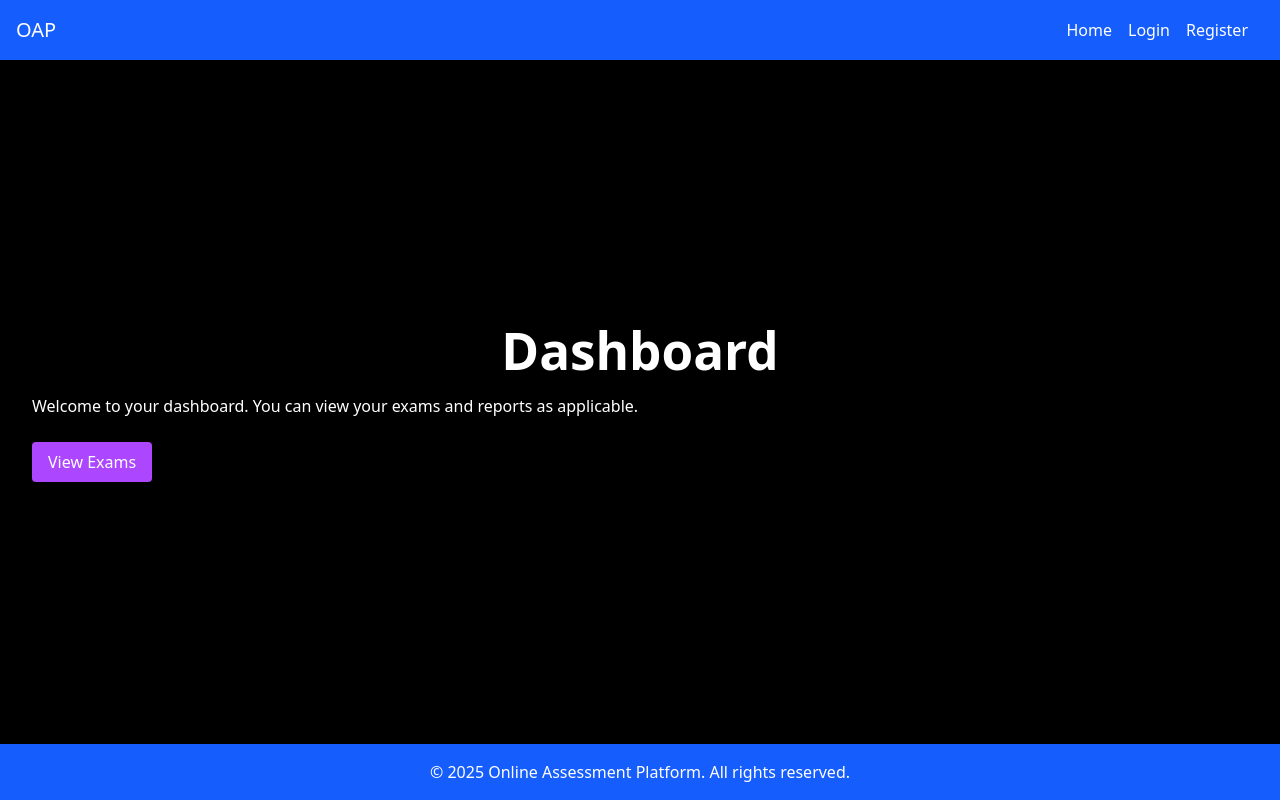
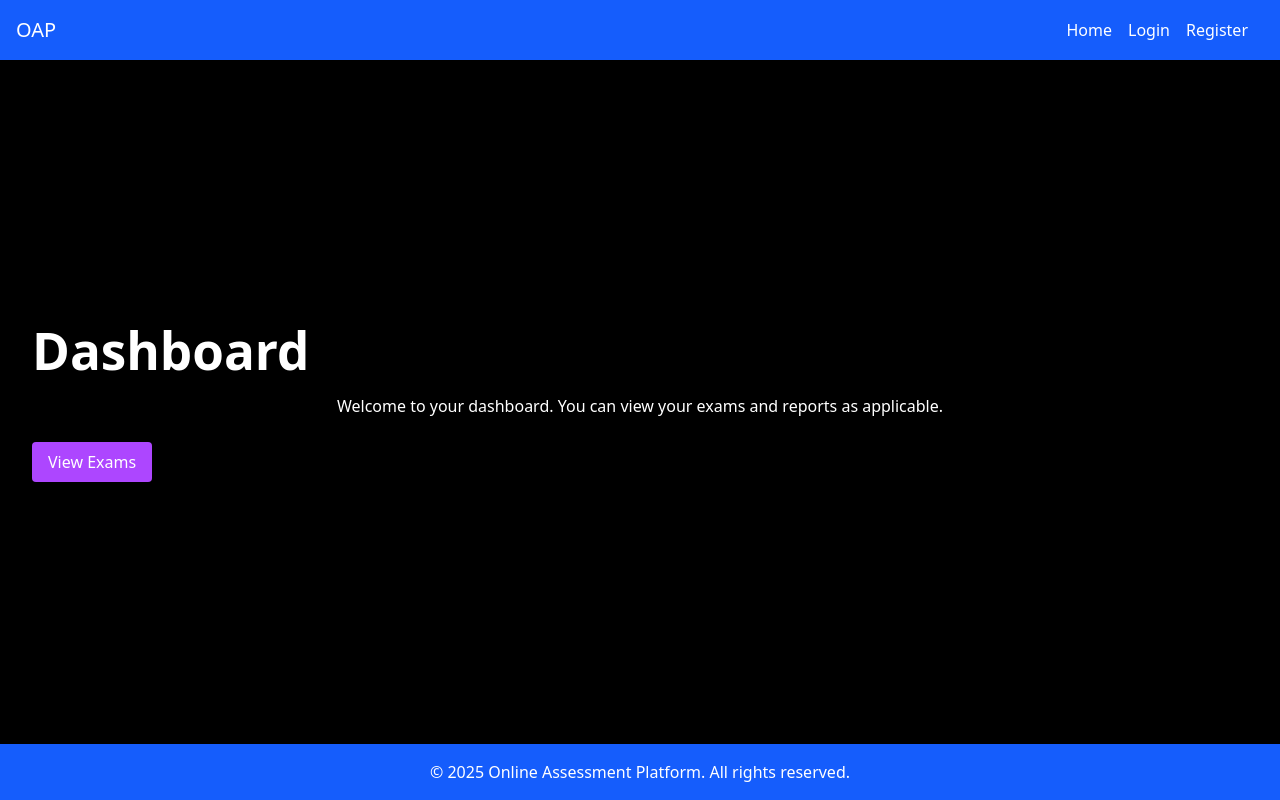
Before and after one commit to dhilrohith/Exam-Portal-MERN, a React (Vite) app in the folder client/exam-portal/: page /dashboard in a window 1280 px wide. Built offline with nearby package versions, Linux system fonts and the light colour scheme.

Commit message:
text centered

```diff
--- a/client/exam-portal/src/pages/Dashboard.jsx
+++ b/client/exam-portal/src/pages/Dashboard.jsx
@@ -7,8 +7,12 @@ function Dashboard() {
 
   return (
     <div className="container mx-auto p-8">
-      <h1 className="text-3xl font-bold mb-4 text-center">Dashboard</h1>
-      <p>Welcome to your dashboard. You can view your exams and reports as applicable.</p>
+      <h1 className="text-3xl font-bold mb-4">Dashboard</h1>
+      <p
+      className='text-center'
+      >
+        Welcome to your dashboard. You can view your exams and reports as applicable.
+      </p>
       <div className="mt-6 flex flex-wrap gap-4">
         {/* Always visible for students */}
         <Link to="/exams" className="bg-purple-500 !text-white px-4 py-2 rounded ">
```
